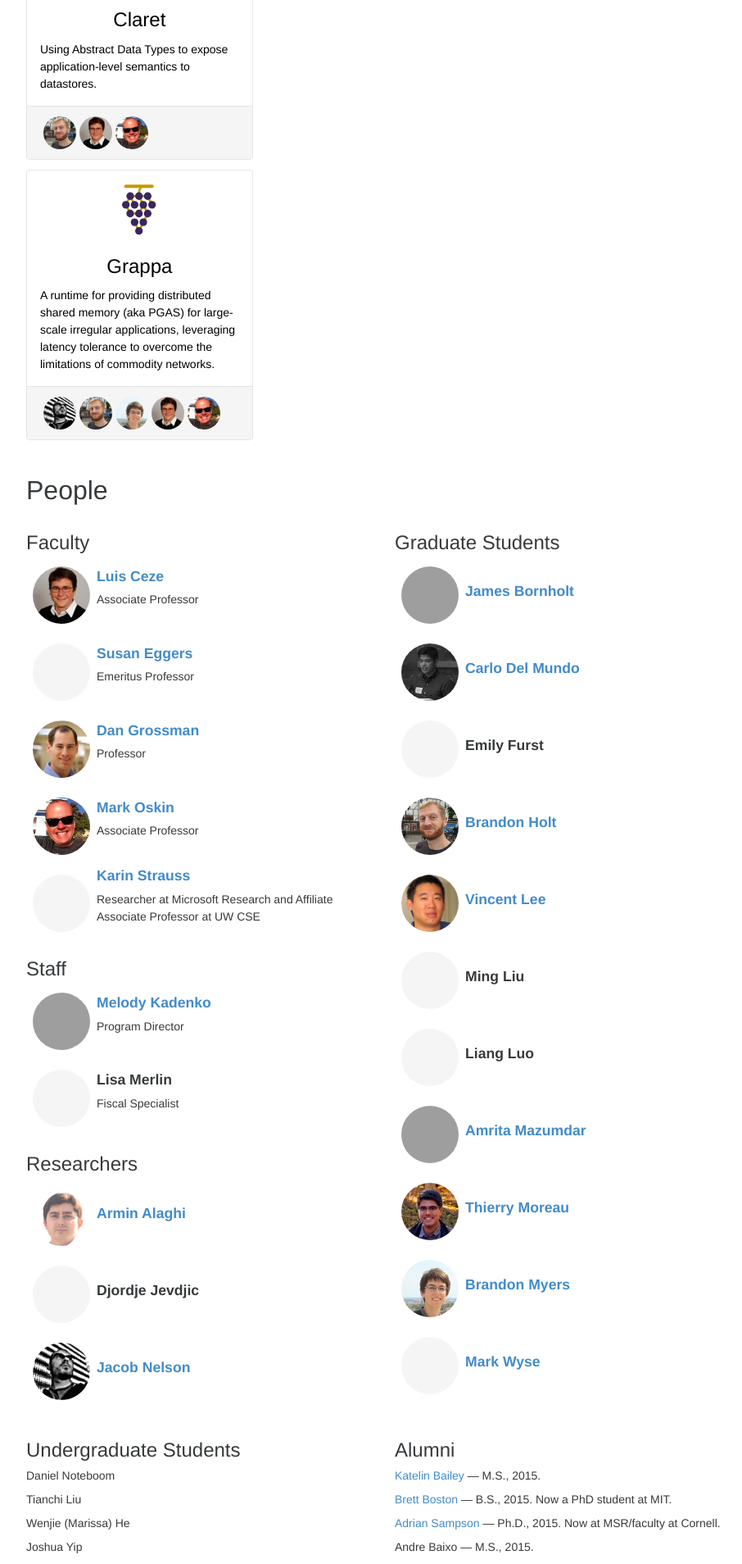
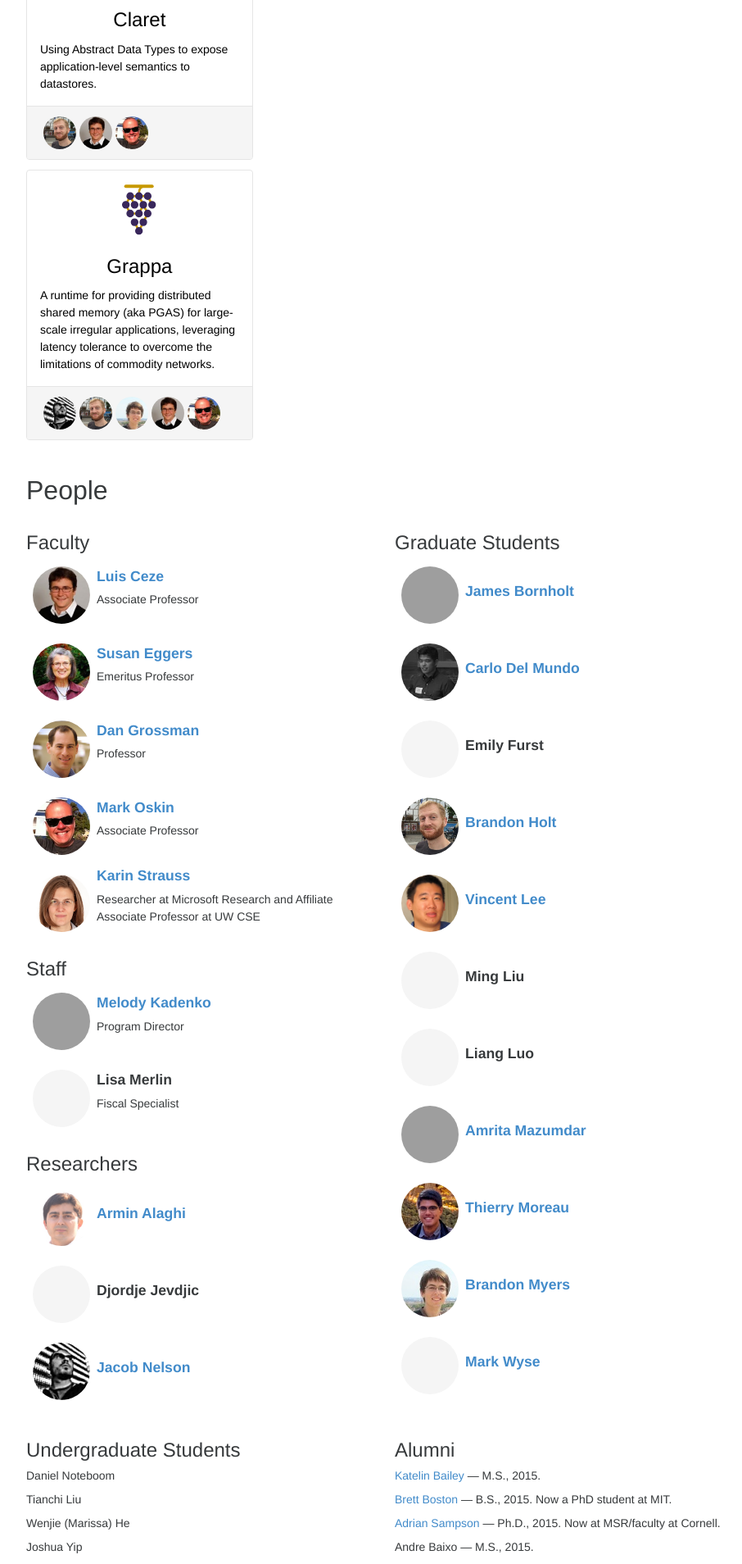
Before and after one commit to uwsampa/sampa-public, a Jekyll site: the page built from index.html, in a window 1280 px wide. Shown: the part 750-2658 px from the top of the page at 82% size, without its empty margins (173-1079 px from the left). Built offline with Jekyll 4.4.1, drawn with Linux system fonts in a browser that asks for light colours; nearby versions of some CDN libraries; Markdown is read by kramdown in place of the engine named in the settings; grey boxes are pictures that could not be loaded.

Commit message:
add pics for karin and susan

```diff
--- a/_data/people.yml
+++ b/_data/people.yml
@@ -5,27 +5,33 @@ luisceze:
     role: faculty
     image: /img/people/ceze.jpg
     bio: "Associate Professor"
+
 eggers:
     display_name: "Susan Eggers"
     webpage: "http://homes.cs.washington.edu/~eggers/"
     role: faculty
+    image: /img/people/eggers.jpg
     bio: "Emeritus Professor"
+
 djg:
     display_name: "Dan Grossman"
     webpage: "https://homes.cs.washington.edu/~djg/"
     role: faculty
     image: /img/people/djg.jpg
     bio: "Professor"
+
 oskin:
     display_name: "Mark Oskin"
     webpage: "https://homes.cs.washington.edu/~oskin/"
     role: faculty
     image: /img/people/oskin.jpg
     bio: "Associate Professor"
+
 karin:
     display_name: "Karin Strauss"
     webpage: "http://research.microsoft.com/en-us/people/kstrauss/"
     role: faculty
+    image: /img/people/karin.jpg
     bio: "Researcher at Microsoft Research and Affiliate Associate Professor at UW CSE"
 
 melody:
@@ -34,6 +40,7 @@ melody:
     role: staff
     image: //homes.cs.washington.edu/~melody/index_files/image002.gif
     bio: "Program Director"
+
 lmerlin:
     display_name: "Lisa Merlin"
     role: staff
@@ -48,6 +55,7 @@ armin:
 jevdjic:
     display_name: "Djordje Jevdjic"
     role: postdoc
+
 nelson:
     display_name: "Jacob Nelson"
     webpage: "https://homes.cs.washington.edu/~nelson/"
```
Also changed, not shown: img/people/eggers.jpg (added), img/people/karin.jpg (added).
